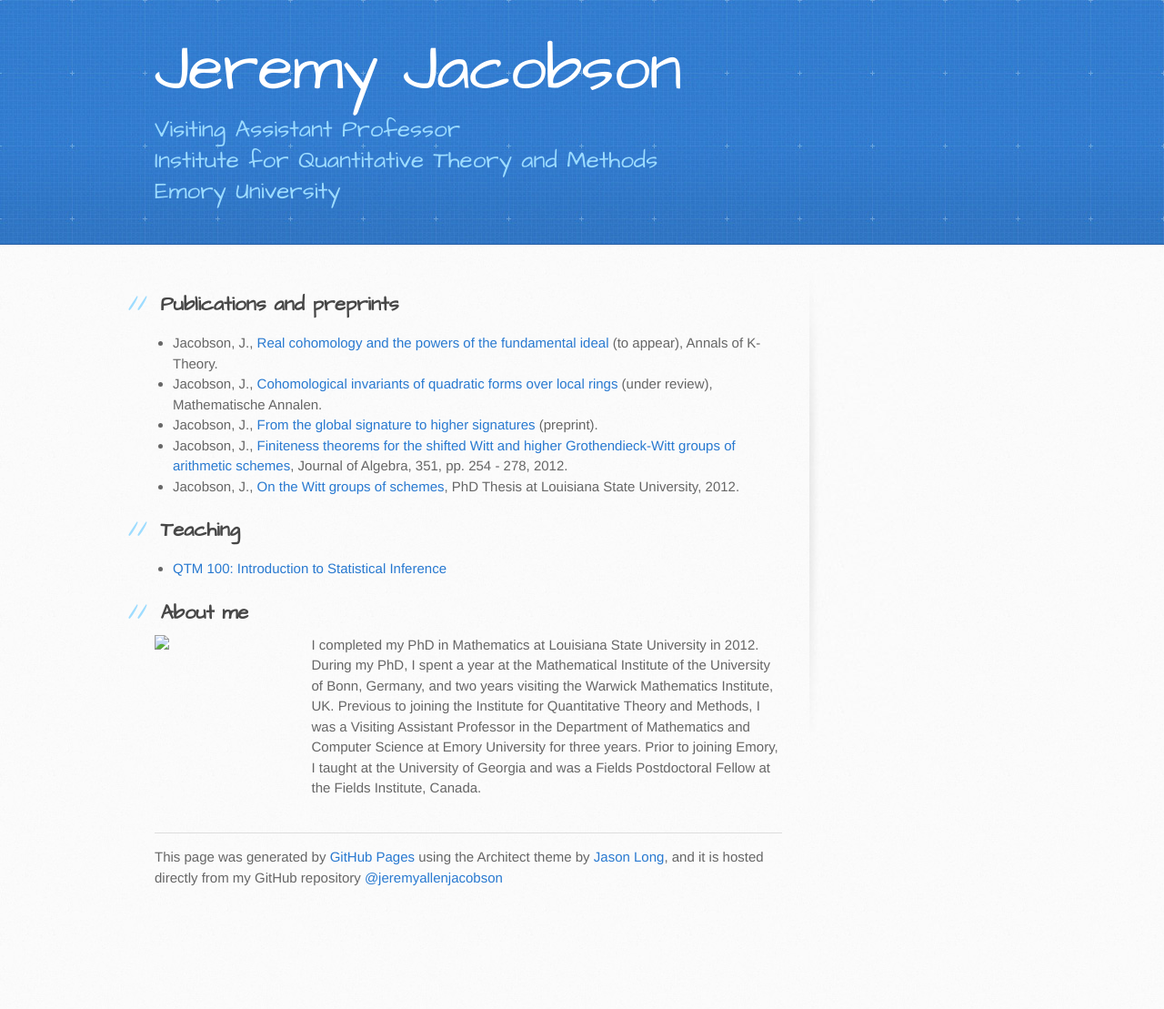
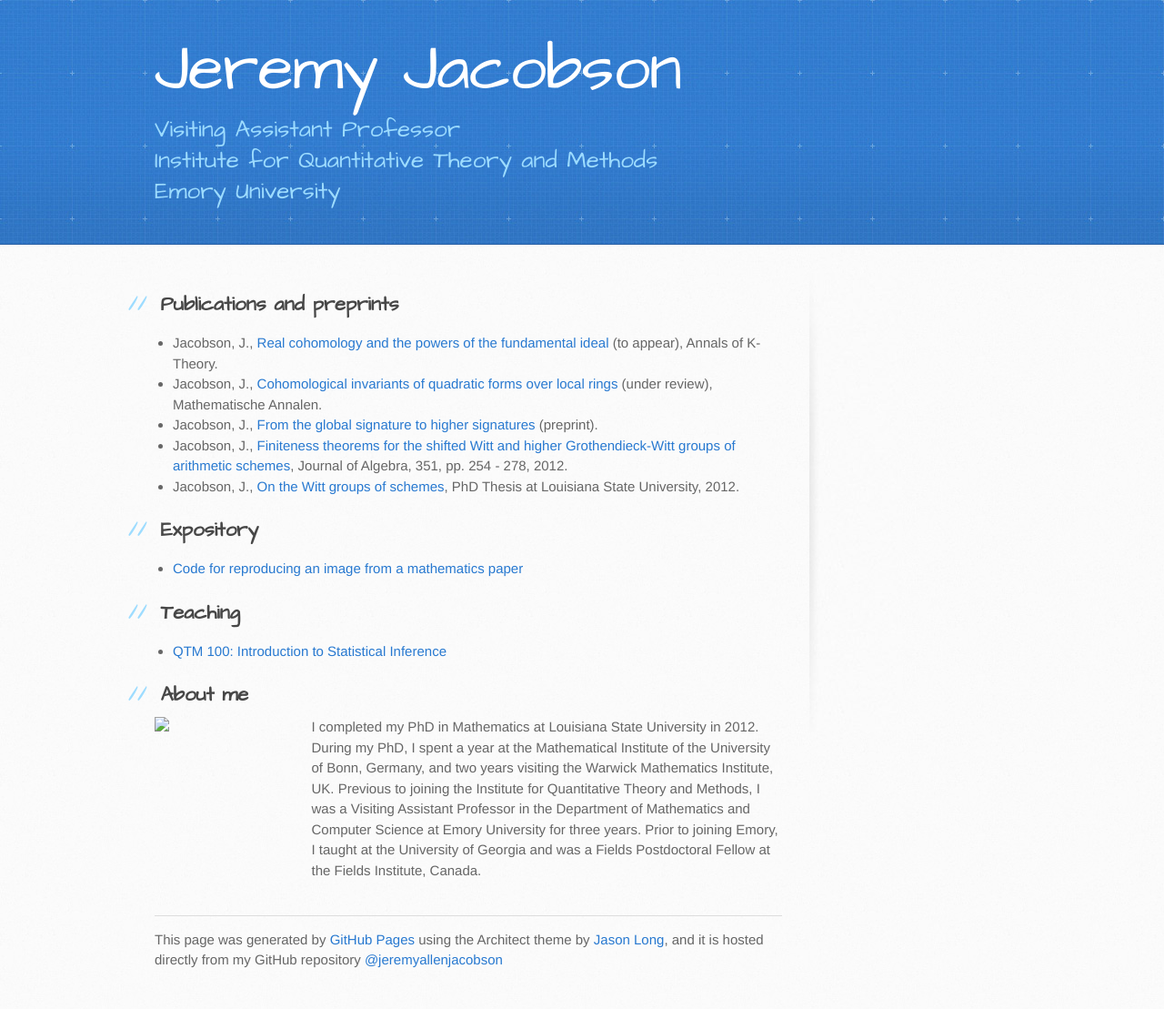
Before and after one commit to jeremyallenjacobson/jeremyallenjacobson.github.io, a Jekyll site: the page index.html, which Jekyll copies as it is, in a window 1280 px wide. Shown: the whole page at 91% size. Built offline with Jekyll 4.4.1, drawn with Linux system fonts in a browser that asks for light colours; before the commit the page ends 1019 px from its top, so only the background shows below that.

Commit message:
Update index.html

```diff
--- a/index.html
+++ b/index.html
@@ -43,6 +43,13 @@
 </ul>
 
 <h2>
+<a id="expository" class="anchor" href="#expository" aria-hidden="true"><span aria-hidden="true" class="octicon octicon-link"></span></a>Expository</h3>
+
+<ul>
+<li> <a href="https://jeremyallenjacobson.github.io/ZerosReproduction/">Code for reproducing an image from a mathematics paper</a></li>
+</ul>
+
+<h2>
 <a id="teaching" class="anchor" href="#teaching" aria-hidden="true"><span aria-hidden="true" class="octicon octicon-link"></span></a>Teaching</h3>
 
 <ul>
```
